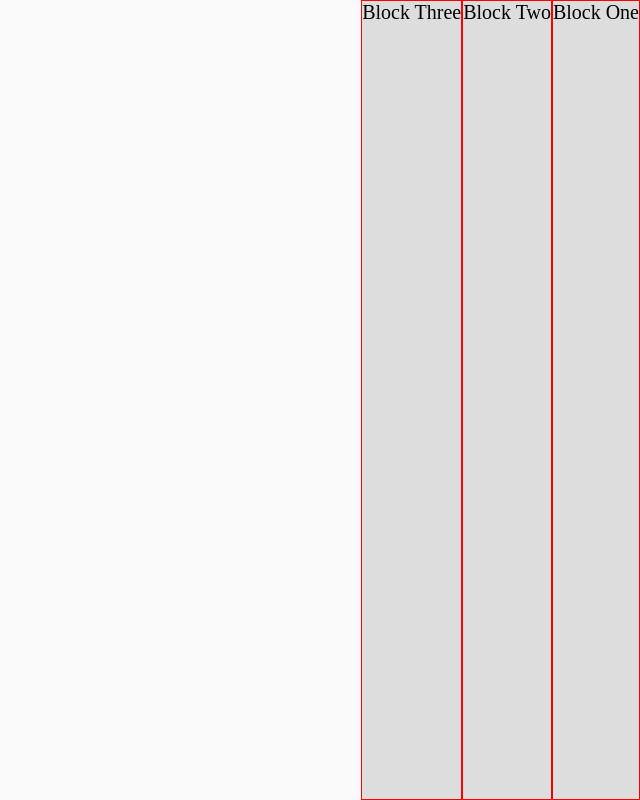
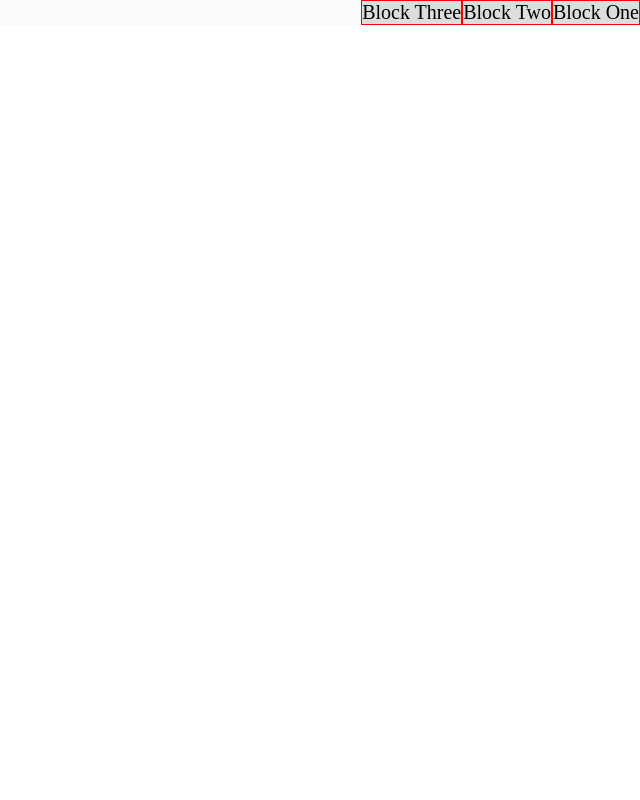
Before and after one commit to Beginner95/flexbox, a plain HTML site: page index.html in a window 1280 px wide. Shown: the whole page, without its empty margins (640-1280 px from the left). Drawn offline with Linux system fonts and the light colour scheme.

Commit message:
reset css

```diff
--- a/style.css
+++ b/style.css
@@ -1,13 +1,8 @@
 /**
 *https://css-tricks.com/shippets/css/a-guide-to-flexbox;
 **/
-* {
-	margin: 0;
-	padding: 0;
-}
-html, body{
-	height: 100%;
-}
+body,div,dl,dt,dd,ul,li,h1,h2,h3,h4,h5,h6,pre,code,form,fieldset,input,textarea,p,blockquote,th,td,menu{margin:0;padding:0;}table{border-collapse:collapse;border-spacing:0;}fieldset,img,abbr{border:0;}address,caption,cite,code,dfn,em,strong,th,var{font-style:normal;font-weight:normal;}ul li,menu li{list-style:none;}caption,th{text-align:left;}h1,h2,h3,h4,h5,h6{font-size:100%;font-weight:normal;}sup{vertical-align:text-top;}sub{vertical-align:text-bottom;}input,textarea,select{font-family:inherit;font-size:inherit;font-weight:inherit;}legend{color:#000;}article,aside,details,figcaption,figure,footer,header,hgroup,menu,nav,section{display:block;}
+
 .wrap{
 	background: #fafafa;
 	flex-direction: row-reverse; /*column, column-reverse*/
```
